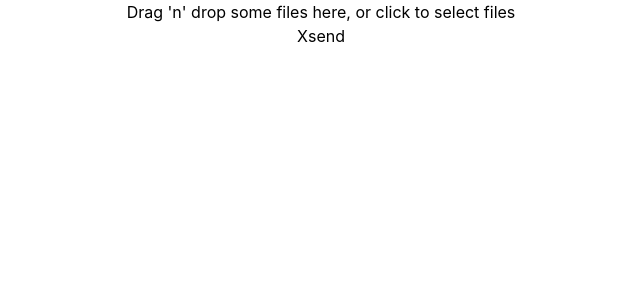
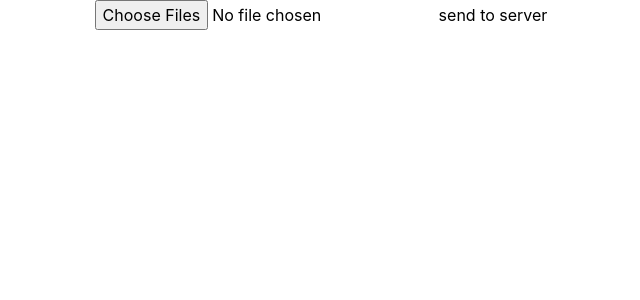
Before and after one commit to maher9393267111/current-heroku, a React (Create React App) app: page / in a window 1280 px wide. Shown: the top 300 px of the page, without its empty margins (319-959 px from the left). Built offline with nearby package versions, Linux system fonts and the light colour scheme.

Commit message:
recive single image from clouduinary

```diff
--- a/package.json
+++ b/package.json
@@ -8,6 +8,7 @@
     "@testing-library/user-event": "^13.5.0",
     "axios": "^0.27.2",
     "express": "^4.18.1",
+    "pica": "^9.0.1",
     "react": "^18.1.0",
     "react-dom": "^18.1.0",
     "react-dropzone": "^14.2.1",
--- a/src/pages/home/index.js
+++ b/src/pages/home/index.js
@@ -3,41 +3,32 @@ import { useDropzone } from "react-dropzone";
 import axios from "axios";
 
 const Home = () => {
-  const [uploadClass, setUploadClass] = useState("class-images");
-  const [images, setImages] = useState([]);
+
+  const [image, setImage] = useState('');
   const [imageurl, setImageurl] = useState([]);
-  const [data, setData] = useState('');
+  const [data, setData] = useState("");
 
-  const { getRootProps, getInputProps } = useDropzone({
-    accept: "image/*",
-    maxSize: 40000000000000000000000000,
-    maxFiles: 50,
-    multiple: true,
-    onDrop: (acceptedFiles) => {
-      acceptedFiles.forEach((file) => {
-        const reader = new FileReader();
 
-        reader.onabort = () => console.log("file reading was aborted");
-        reader.onerror = () => console.log("file reading has failed");
-        reader.onload = () => {
-          // Do whatever you want with the file contents
-          const imgUrl = reader.result;
-          setImages((s) => [imgUrl, ...s]);
-          console.log(images);
-        };
+
+const handleimagechange = (e) => {
+
+    let reader = new FileReader();
+    let file = e.target.files[0];
+    reader.onloadend = () => {
+// resize image  to fit in the image box
+
+       // img.src = reader.result;
+
+
+      setImage(reader.result);
+      console.log(reader.result);
+    }
     reader.readAsDataURL(file);
-       // setImageurl((s) => [file, ...s]);
-        // console.log(imageurl);
-      });
-      setUploadClass("class-images");
-    },
-    onDragEnter: () => {
-      setUploadClass("class-images-uploading");
-    },
-    onDragLeave: () => {
-      setUploadClass("class-images");
-    },
-  });
+
+
+
+}
+
 
 
 
@@ -45,60 +36,31 @@ const Home = () => {
 
   const upload = async (req, res) => {
     try {
-       const response = await axios.post('http://localhost:5000/api/upload', {
-        images: images
+      const response = await axios.post("http://localhost:5000/api/upload", {
+        image: image,
       });
       console.log(response.data);
       setData(response.data.images);
       console.log(data);
-    }
-    catch(err){
+    } catch (err) {
       console.log(err);
     }
-}
-
-
-
-
+  };
 
   return (
-    <div className="class">
-      <div
-        {...getRootProps()}
-        className={uploadClass}
-        style={{ background: images.length === 0 ? "none" : "white" }}
-      >
-        <input {...getInputProps()} />
-        {images.length === 0 ? (
-          <p>Drag 'n' drop some files here, or click to select files</p>
-        ) : (
-          <div
-            className="  ml-20  mt-12"
-            style={{ display: "flex", gap: "10px" }}
-          >
-            {images.map((img, i) => (
-              <div className="img-div" key={i}>
-                <img style={{ width: "100px", height: "80px" }} src={img}></img>
-              </div>
-            ))}
-          </div>
-        )}
-      </div>
-      <button className="img-delete-button" onClick={() => setImages([])}>
-        X
-      </button>
+    <div className="  home-contaioner">
+
+<input
+onChange={handleimagechange}
+
+type="file" multiple='false' />
+
 
 <button
 onClick={upload}
-
-        > send</button>
-
-        <div>
-
-<img src={data[0]} alt="" />
+>send  to server</button>
 
 
-        </div>
       </div>
   );
 };
```
Also changed, not shown: 1 other file (tests, documents, lock files or other folders). Lines whose indentation alone changed are shown as unchanged.
